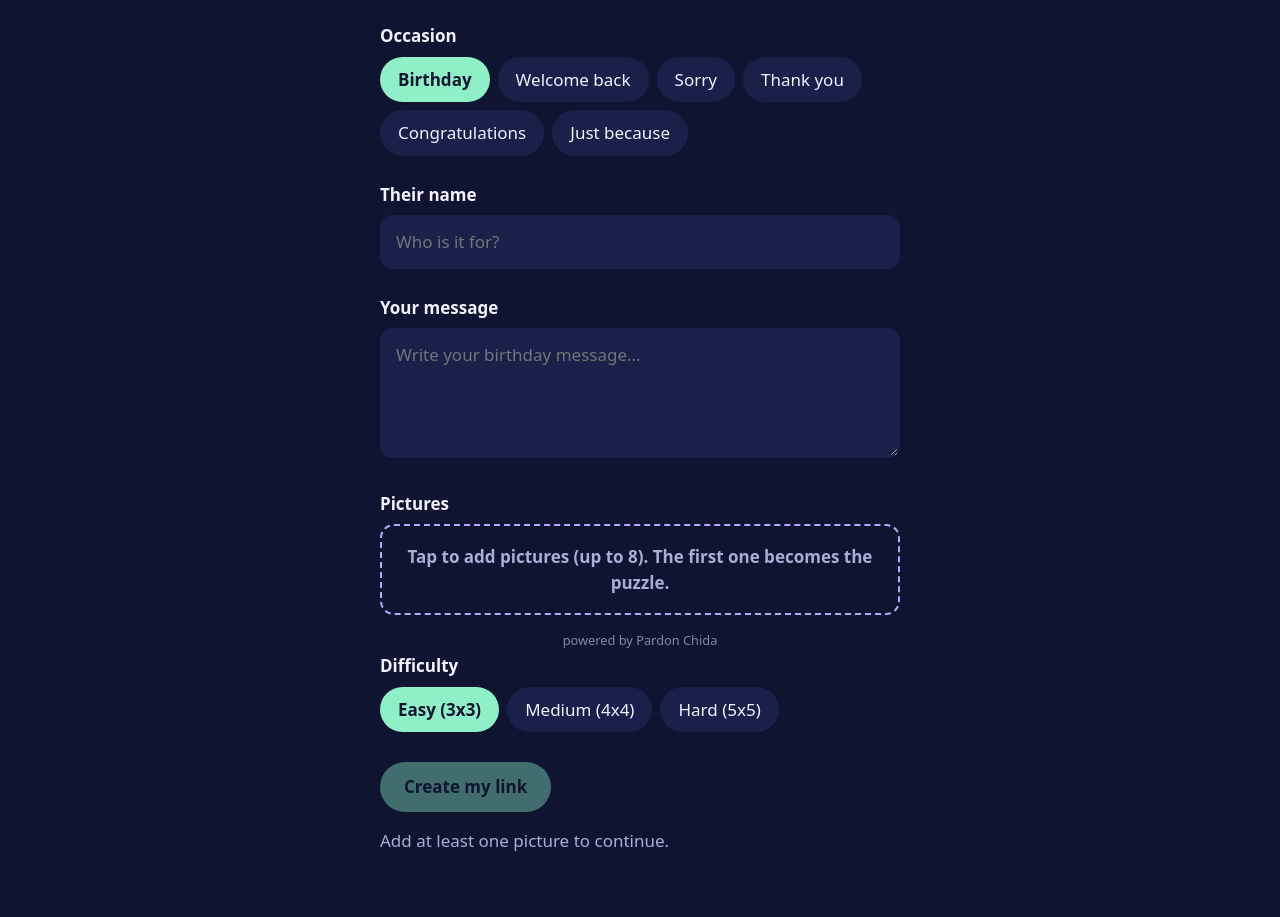
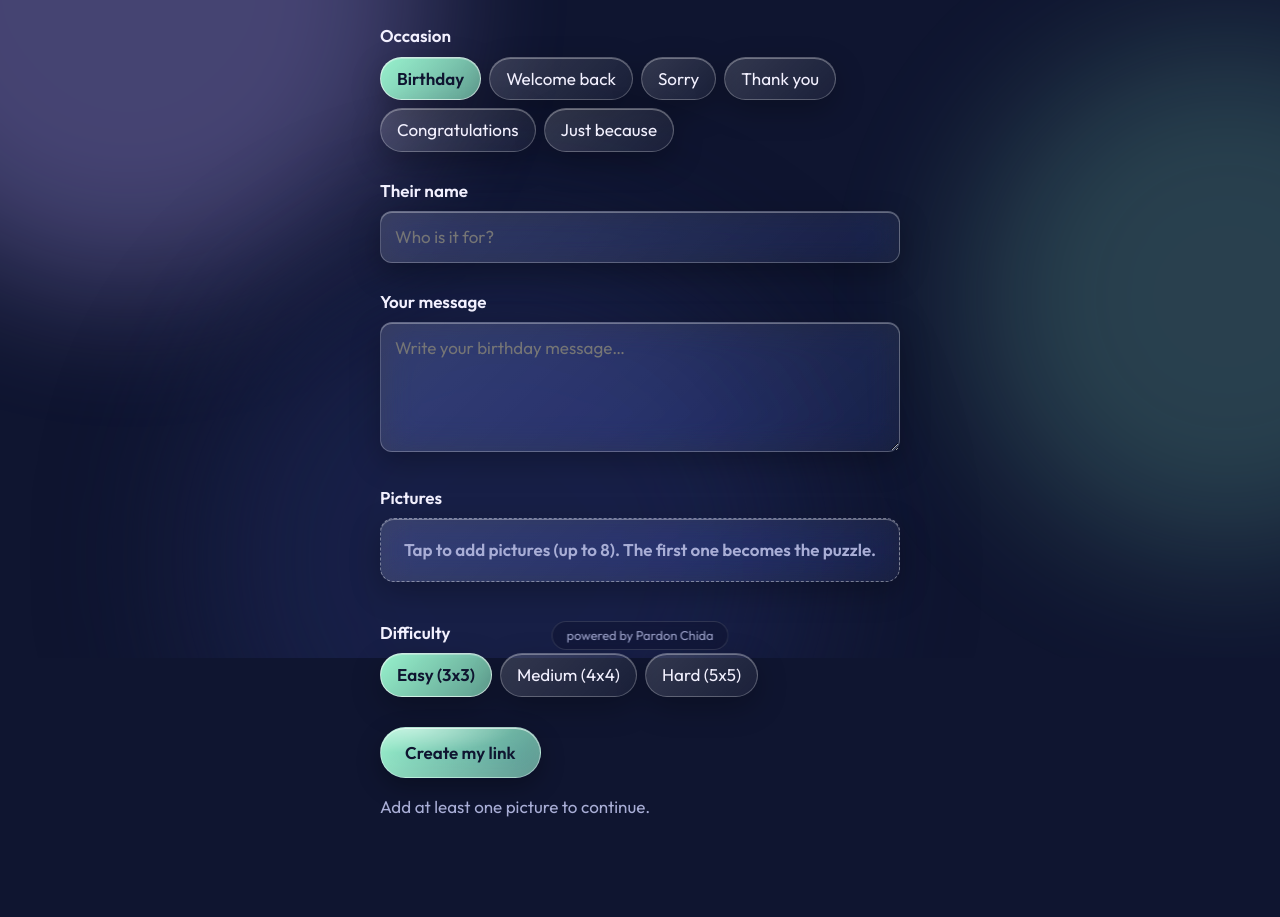
Before and after one commit to jackalzw/SendLove, a website: page public/index.html in a window 1280 px wide. Shown: the part 142-1059 px from the top of the page. After the commit the page ends 1026 px from the top, so only its background shows below. Drawn offline with nearby package versions, Linux system fonts and the light colour scheme.

Commit message:
Add files via upload

```diff
--- /dev/null
+++ b/public/glass.css
@@ -0,0 +1,71 @@
+/* SendLove glass theme. Loaded after each page's own styles. */
+:root{--glass-line:rgba(255,255,255,.24)}
+body{font-family:"Outfit",system-ui,-apple-system,"Segoe UI",sans-serif}
+h1,h2{font-family:"Fraunces",Georgia,"Times New Roman",serif;font-weight:700;letter-spacing:-.015em}
+
+/* drifting colour orbs behind everything (they follow the occasion colours) */
+.orbs{position:fixed;inset:0;overflow:hidden;z-index:-1;pointer-events:none}
+.orbs i{position:absolute;border-radius:50%;filter:blur(70px);animation:drift 20s ease-in-out infinite alternate}
+.orbs i:nth-child(1){width:46vmax;height:46vmax;left:-14vmax;top:-12vmax;background:var(--acc2);opacity:.32}
+.orbs i:nth-child(2){width:38vmax;height:38vmax;right:-12vmax;top:28%;background:var(--acc);opacity:.2;animation-duration:26s;animation-delay:-6s}
+.orbs i:nth-child(3){width:42vmax;height:42vmax;left:12%;bottom:-18vmax;background:var(--panel);opacity:.9;animation-duration:23s;animation-delay:-11s}
+@keyframes drift{from{transform:translate(0,0) scale(1)}to{transform:translate(8vmax,-6vmax) scale(1.18)}}
+
+/* glass surfaces */
+.card,.drop,.board,input[type=text],textarea,.chip{
+  background:linear-gradient(135deg,rgba(255,255,255,.15),rgba(255,255,255,.05));
+  -webkit-backdrop-filter:blur(16px) saturate(160%);backdrop-filter:blur(16px) saturate(160%);
+  border:1px solid var(--glass-line);
+  box-shadow:inset 0 1px 0 rgba(255,255,255,.32),0 10px 30px rgba(0,0,0,.25)}
+.drop{border:1.5px dashed rgba(255,255,255,.4)}
+input[type=text]:focus,textarea:focus{border-color:var(--acc2);box-shadow:inset 0 1px 0 rgba(255,255,255,.32),0 0 0 4px color-mix(in srgb,var(--acc2) 30%,transparent)}
+
+/* liquid glass buttons */
+.btn,button.btn,a.btn{
+  position:relative;overflow:hidden;isolation:isolate;color:var(--ink);
+  background:linear-gradient(135deg,rgba(255,255,255,.3),rgba(255,255,255,.08));
+  -webkit-backdrop-filter:blur(14px) saturate(180%);backdrop-filter:blur(14px) saturate(180%);
+  border:1px solid rgba(255,255,255,.4);
+  box-shadow:inset 0 1px 0 rgba(255,255,255,.6),inset 0 -10px 18px rgba(255,255,255,.06),0 8px 24px rgba(0,0,0,.3);
+  text-shadow:0 1px 2px rgba(0,0,0,.25);
+  transition:transform .25s cubic-bezier(.2,.9,.3,1.3),box-shadow .25s ease}
+.btn:not(.alt),button.btn:not(.alt),a.btn:not(.alt){
+  color:#0f1530;text-shadow:none;
+  background:linear-gradient(135deg,color-mix(in srgb,var(--acc) 92%,white),color-mix(in srgb,var(--acc) 58%,transparent))}
+.btn::before{content:"";position:absolute;inset:0;border-radius:inherit;pointer-events:none;z-index:-1;
+  background:radial-gradient(120% 90% at 18% 0%,rgba(255,255,255,.6),transparent 55%);opacity:.75}
+.btn::after{content:"";position:absolute;top:0;bottom:0;width:40%;left:-60%;pointer-events:none;
+  background:linear-gradient(100deg,transparent,rgba(255,255,255,.55),transparent);transform:skewX(-20deg)}
+.btn:hover:not(:disabled){transform:translateY(-2px) scale(1.03);box-shadow:inset 0 1px 0 rgba(255,255,255,.7),0 14px 30px rgba(0,0,0,.35)}
+.btn:hover:not(:disabled)::after{animation:sweep .9s ease}
+.btn:active:not(:disabled){transform:scale(.96)}
+.btn:disabled{transform:none}
+@keyframes sweep{to{left:130%}}
+
+/* glass chips */
+.chip{border-radius:999px;transition:transform .25s cubic-bezier(.2,.9,.3,1.3)}
+.chip:hover{transform:translateY(-2px)}
+.chip[aria-pressed=true]{
+  background:linear-gradient(135deg,color-mix(in srgb,var(--acc) 92%,white),color-mix(in srgb,var(--acc) 62%,transparent));
+  color:#0f1530;border-color:rgba(255,255,255,.6);animation:pop .4s cubic-bezier(.2,.9,.3,1.4)}
+@keyframes pop{0%{transform:scale(.88)}60%{transform:scale(1.09)}100%{transform:scale(1)}}
+
+/* entrance animation, one block after another */
+main>*{animation:rise .7s cubic-bezier(.2,.8,.2,1) both}
+main>*:nth-child(1){animation-delay:.05s}main>*:nth-child(2){animation-delay:.12s}main>*:nth-child(3){animation-delay:.19s}
+main>*:nth-child(4){animation-delay:.26s}main>*:nth-child(5){animation-delay:.33s}main>*:nth-child(6){animation-delay:.4s}
+main>*:nth-child(7){animation-delay:.47s}main>*:nth-child(8){animation-delay:.54s}main>*:nth-child(n+9){animation-delay:.6s}
+@keyframes rise{from{opacity:0;transform:translateY(22px)}to{opacity:1;transform:none}}
+
+/* puzzle polish */
+@media (hover:hover){.tile:not(.blank):hover{transform:translateY(-3px) scale(1.02);z-index:2;filter:brightness(1.1)}}
+.board.done{animation:glow 1.8s ease-in-out infinite alternate}
+@keyframes glow{from{box-shadow:inset 0 1px 0 rgba(255,255,255,.32),0 0 14px 0 var(--acc)}to{box-shadow:inset 0 1px 0 rgba(255,255,255,.32),0 0 46px 6px var(--acc)}}
+.heart{position:fixed;top:-50px;z-index:6;pointer-events:none;animation:fall linear forwards}
+@keyframes fall{to{transform:translateY(115vh) rotate(360deg)}}
+
+@media (prefers-reduced-motion:reduce){*,*::before,*::after{animation:none!important;transition:none!important}}
+
+/* watermark as a small glass pill so it stays readable over content */
+.wm{left:50%;right:auto;transform:translateX(-50%);width:max-content;max-width:90vw;padding:4px 14px;border-radius:999px;
+  background:rgba(15,21,48,.55);-webkit-backdrop-filter:blur(8px);backdrop-filter:blur(8px);border:1px solid rgba(255,255,255,.14);opacity:.9}
--- a/public/index.html
+++ b/public/index.html
@@ -11,7 +11,7 @@
 <meta property="og:description" content="SendLove lets you send someone a surprise. Pick an occasion, add a message and pictures, and they solve a sliding puzzle to open it.">
 <meta property="og:url" content="https://sendloves.netlify.app/">
 <meta name="google-site-verification" content="sU1pU3QrxZ1DttQQggCnWaozZ0hZdocqMXhhT07NOs4" />
-<link href="https://fonts.googleapis.com/css2?family=Bricolage+Grotesque:wght@500;800&display=swap" rel="stylesheet">
+<link href="https://fonts.googleapis.com/css2?family=Fraunces:opsz,wght@9..144,600..800&family=Outfit:wght@400..600&display=swap" rel="stylesheet">
 <style>
 :root{--bg:#0f1530;--panel:#19214a;--ink:#f3f1ff;--mut:#a9aed6;--acc:#8ff0c8;--acc2:#b9a7ff;color-scheme:dark;box-sizing:border-box;padding-top:env(safe-area-inset-top,0px);padding-bottom:env(safe-area-inset-bottom,0px)}
 *,*::before,*::after{box-sizing:inherit}
@@ -49,8 +49,10 @@ input[type=text]:focus,textarea:focus{outline:none;border-color:var(--acc2)}
 .mine{display:flex;justify-content:space-between;align-items:center;gap:10px;padding:8px 0;border-top:1px solid rgba(255,255,255,.08)}
 .mine a{color:var(--acc);word-break:break-all}
 </style>
+<link rel="stylesheet" href="/glass.css">
 </head>
 <body>
+<div class="orbs" aria-hidden="true"><i></i><i></i><i></i></div>
 <main>
   <h1>SendLove</h1>
   <p>Send someone a surprise. Pick the occasion, add your message and pictures. They solve the puzzle to open it.</p>
```
Also changed, not shown: public/view.html (+19 -2 lines).
